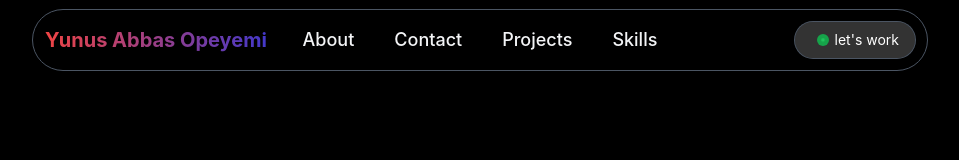
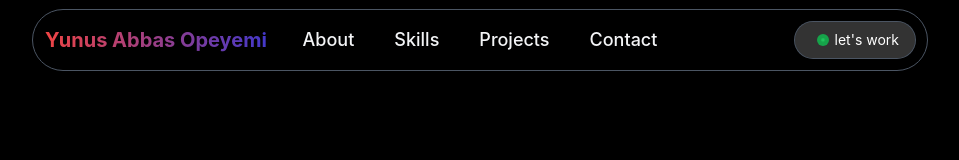
Before and after one commit to springboot20/abbas-opeyemi, a React (Vite) app: page / in a window 1280 px wide. Shown: the top 160 px of the page, without its empty margins (160-1119 px from the left). Built offline with nearby package versions, Linux system fonts and the light colour scheme.

Commit message:
modified navigation

```diff
--- a/src/components/navigation/navigation.tsx
+++ b/src/components/navigation/navigation.tsx
@@ -12,16 +12,16 @@ const routes = [
     to: "#about",
   },
   {
-    title: "contact",
-    to: "#contact",
+    title: "skills",
+    to: "#skills",
   },
   {
     title: "projects",
     to: "#projects",
   },
   {
-    title: "skills",
-    to: "#skills",
+    title: "contact",
+    to: "#contact",
   },
 ];
 
@@ -92,18 +92,26 @@ export const Navigation: React.FC = () => {
           </h1>
         </div>
 
-        <div className="hidden lg:flex items-center gap-x-10">
-          {routes.map((_route) => (
-            <Link
-              to={_route.to}
+        <motion.ul
+          variants={listContainer}
+          initial="hidden"
+          animate="visible"
+          className="hidden lg:flex items-center gap-x-10"
+        >
+          {routes.map((_route, index) => (
+            <motion.li
               key={_route.title}
+              variants={{ ...listItem(index) }}
+              initial="hidden"
+              animate="visible"
               onClick={() => handleScroll(_route.to.split("#")[1])}
-              className="text-gray-100 font-medium capitalize text-lg"
             >
-              {_route.title}
-            </Link>
+              <Link to={_route.to} className="text-gray-100 font-medium capitalize text-lg">
+                {_route.title}
+              </Link>
+            </motion.li>
           ))}
-        </div>
+        </motion.ul>
 
         <div className="lg:hidden">
           <button
```
